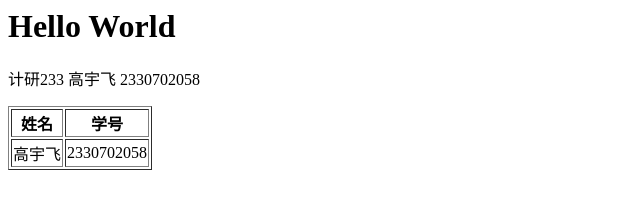
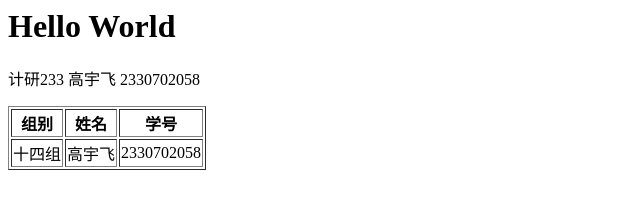
Before and after one commit to Lvfei-12138/Lvfei-12138.github.io, a plain HTML site: page index.html in a window 1280 px wide. Shown: the whole page, without its empty margins (0-640 px from the left). Drawn offline with Linux system fonts and the light colour scheme.

Commit message:
index.html

```diff
--- a/index.html
+++ b/index.html
@@ -3,12 +3,14 @@
   <table border="1">
     <thead>
       <tr>
+        <th>组别</th>
         <th>姓名</th>
         <th>学号</th>
       </tr>
     </thead>
     <tbody>
       <tr>
+        <td>十四组</td>
         <td>高宇飞</td>
         <td>2330702058</td>
       </tr>
```
